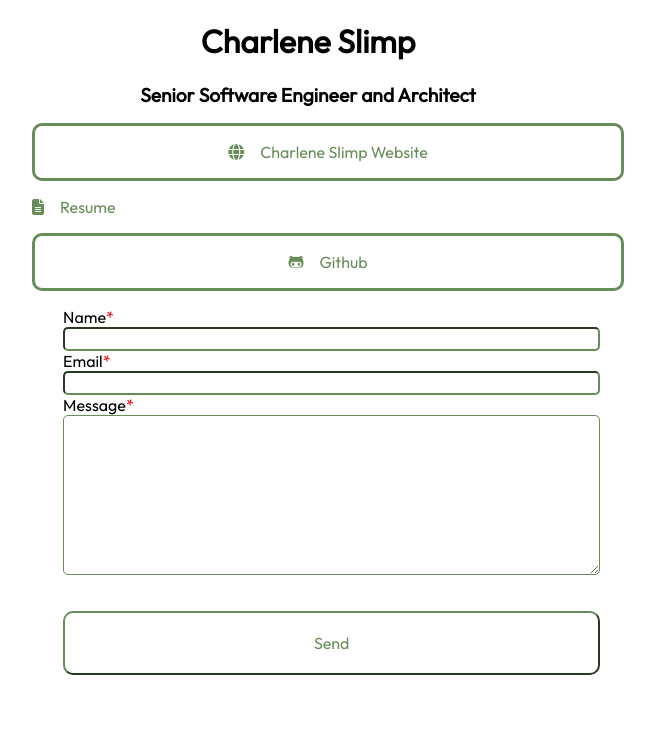
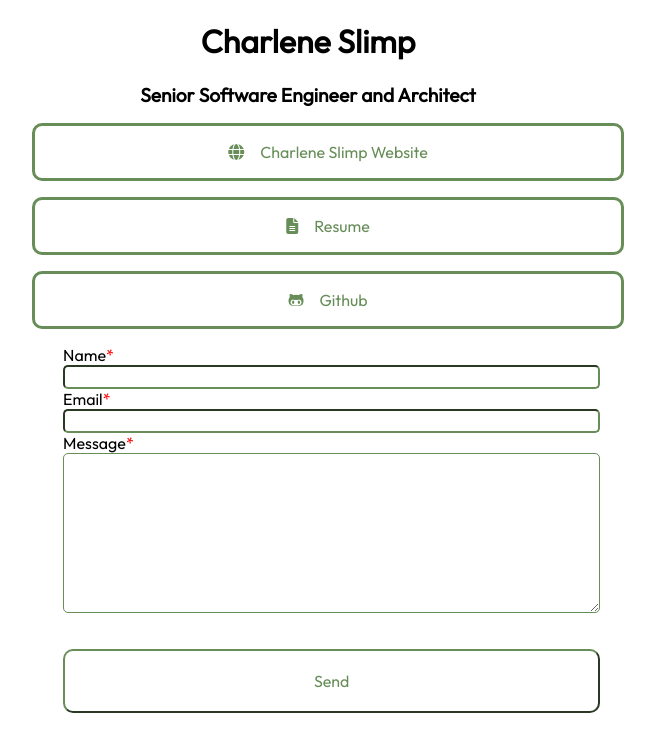
Before and after one commit to cs-limpes/links, a plain HTML site: page index.html in a window 1280 px wide. Shown: the whole page, without its empty margins (332-987 px from the left). Drawn offline with Linux system fonts and the light colour scheme.

Commit message:
fixed a typo in the resume link

```diff
--- a/index.html
+++ b/index.html
@@ -20,7 +20,7 @@
 <h2>Senior Software Engineer and Architect</h2>
 <ul>
       <a href="http://www.CharleneSlimp.com"><li><i class="fa-solid fa-globe"></i></i>Charlene Slimp Website</li></a>
-      <a href="https://www.dropbox.com/scl/fi/laf2jqfr3867cjpmzzowd/Charlene-Slimp-Resume-Software-Engineer.pdf?rlkey=v4fojz1rw79lsqacxjd2yl8c7&dl=0><li><i class="fa-solid fa-file-lines"></i>Resume</li></a>
+      <a href="https://www.dropbox.com/scl/fi/laf2jqfr3867cjpmzzowd/Charlene-Slimp-Resume-Software-Engineer.pdf?rlkey=v4fojz1rw79lsqacxjd2yl8c7&dl=0"><li><i class="fa-solid fa-file-lines"></i>Resume</li></a>
       <a href="https://github.com/EddieSavageOG"><li><i class="fa-brands fa-github-alt"></i>Github</li></a>
 </ul>
 
```
